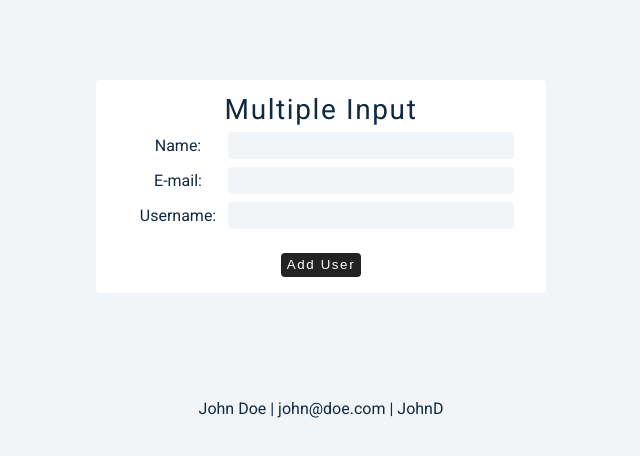
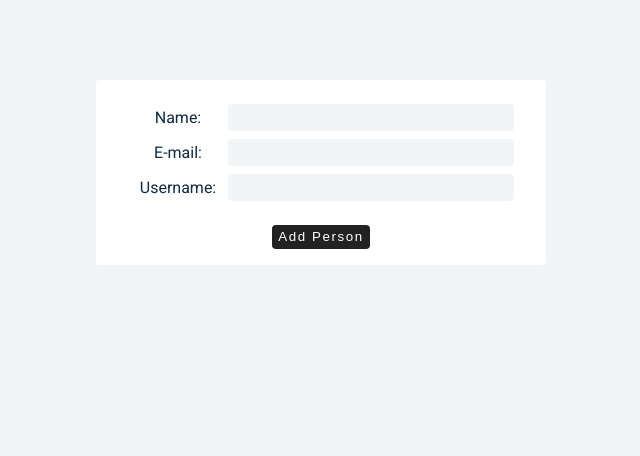
Before and after one commit to papipao/ReactJs-class-contextAPI, a React (Create React App) app: page / in a window 1280 px wide. Shown: the top 456 px of the page, without its empty margins (319-959 px from the left). Built offline with nearby package versions, Linux system fonts and the light colour scheme.

Commit message:
ReactJS-functional-form

```diff
--- a/src/App.js
+++ b/src/App.js
@@ -1,10 +1,10 @@
 import './App.css';
-import FormList from './components/class/form/FormList';
+import Form from './components/functional/form/Form';
 
 function App() {
   return (
     <div>
-      <FormList />
+      <Form />
     </div>
   );
 }
--- a/src/components/class/form/Form.jsx
+++ /dev/null
@@ -1,67 +0,0 @@
-import React, { Component } from 'react';
-
-class Form extends Component {
-  constructor(props) {
-    super(props);
-    this.state = {
-      name: '',
-      email: '',
-      username: '',
-    };
-    this.handleChange = this.handleChange.bind(this);
-    this.handleSubmit = this.handleSubmit.bind(this);
-  }
-
-  handleChange(event) {
-    const { name, value } = event.target;
-    this.setState({ [name]: value });
-  }
-
-  handleSubmit(event) {
-    event.preventDefault();
-    if (this.state.name && this.state.username && this.state.email) {
-      const newPerson = { ...this.state, id: new Date().valueOf() };
-      this.props.addPerson(newPerson);
-      this.setState({ name: '', email: '', username: '' });
-    } else {
-      alert('Please enter value');
-    }
-  }
-
-  render() {
-    return (
-      <div>
-        <article className='form'>
-          <h3>Multiple Input</h3>
-          <form onSubmit={this.handleSubmit}>
-            <div className='form-control'>
-              <label htmlFor='name'>Name:</label>
-              <input type='text' name='name' value={this.state.name} onChange={this.handleChange} />
-            </div>
-            <div className='form-control'>
-              <label htmlFor='email'>E-mail:</label>
-              <input
-                type='email'
-                name='email'
-                value={this.state.email}
-                onChange={this.handleChange}
-              />
-            </div>
-            <div className='form-control'>
-              <label htmlFor='username'>Username:</label>
-              <input
-                type='text'
-                name='username'
-                value={this.state.username}
-                onChange={this.handleChange}
-              />
-            </div>
-            <button type='submit'>Add User</button>
-          </form>
-        </article>
-      </div>
-    );
-  }
-}
-
-export default Form;
--- a/src/components/class/form/FormList.jsx
+++ /dev/null
@@ -1,45 +0,0 @@
-import React, { Component } from 'react';
-import Form from './Form';
-
-class FormList extends Component {
-  constructor(props) {
-    super(props);
-    this.state = {
-      people: [
-        { id: new Date().valueOf(), name: 'John Doe', email: 'john@doe.com', username: 'JohnD' },
-      ],
-    };
-    this.addPerson = this.addPerson.bind(this);
-    this.renderPeron = this.renderPeron.bind(this);
-  }
-
-  renderPeron() {
-    return (
-      <ul>
-        {this.state.people.map((person) => (
-          <li key={person.id}>
-            {person.name} | {person.email} | {person.username}
-          </li>
-        ))}
-      </ul>
-    );
-  }
-
-  addPerson(person) {
-    this.setState((state) => ({
-      people: [...state.people, person],
-    }));
-  }
-
-  render() {
-    console.log(this.state.people);
-    return (
-      <div className='container'>
-        <Form addPerson={this.addPerson} />
-        {this.renderPeron()}
-      </div>
-    );
-  }
-}
-
-export default FormList;
--- /dev/null
+++ b/src/components/functional/form/Form.jsx
@@ -0,0 +1,59 @@
+import { useState } from 'react';
+
+function Form() {
+  const [person, setPerson] = useState({
+    id: new Date().valueOf(),
+    name: '',
+    email: '',
+    username: '',
+  });
+  const [people, setPeople] = useState([]);
+
+  const handleChange = (evt) => {
+    const { name, value } = evt.target;
+    setPerson({ ...person, [name]: value });
+  };
+
+  const handleSubmit = (evt) => {
+    evt.preventDefault();
+    if (person.name && person.email && person.username) {
+      const newPerson = { ...person, id: new Date().valueOf() };
+      console.log(people);
+      setPeople((state) => [...state, newPerson]);
+      setPerson({ name: '', email: '', username: '' });
+    } else {
+      alert('Please enter values');
+    }
+  };
+
+  return (
+    <div className='container'>
+      <article className='form'>
+        <form onSubmit={handleSubmit}>
+          <div className='form-control'>
+            <label htmlFor='name'>Name:</label>
+            <input type='text' name='name' value={person.name} onChange={handleChange} />
+          </div>
+          <div className='form-control'>
+            <label htmlFor='email'>E-mail:</label>
+            <input type='email' name='email' value={person.email} onChange={handleChange} />
+          </div>
+          <div className='form-control'>
+            <label htmlFor='username'>Username:</label>
+            <input type='text' name='username' value={person.username} onChange={handleChange} />
+          </div>
+          <button type='submit'>Add Person</button>
+        </form>
+      </article>
+      <ul>
+        {people.map((person) => (
+          <li key={person.id}>
+            {person.name} - {person.email} - {person.username}
+          </li>
+        ))}
+      </ul>
+    </div>
+  );
+}
+
+export default Form;
```
